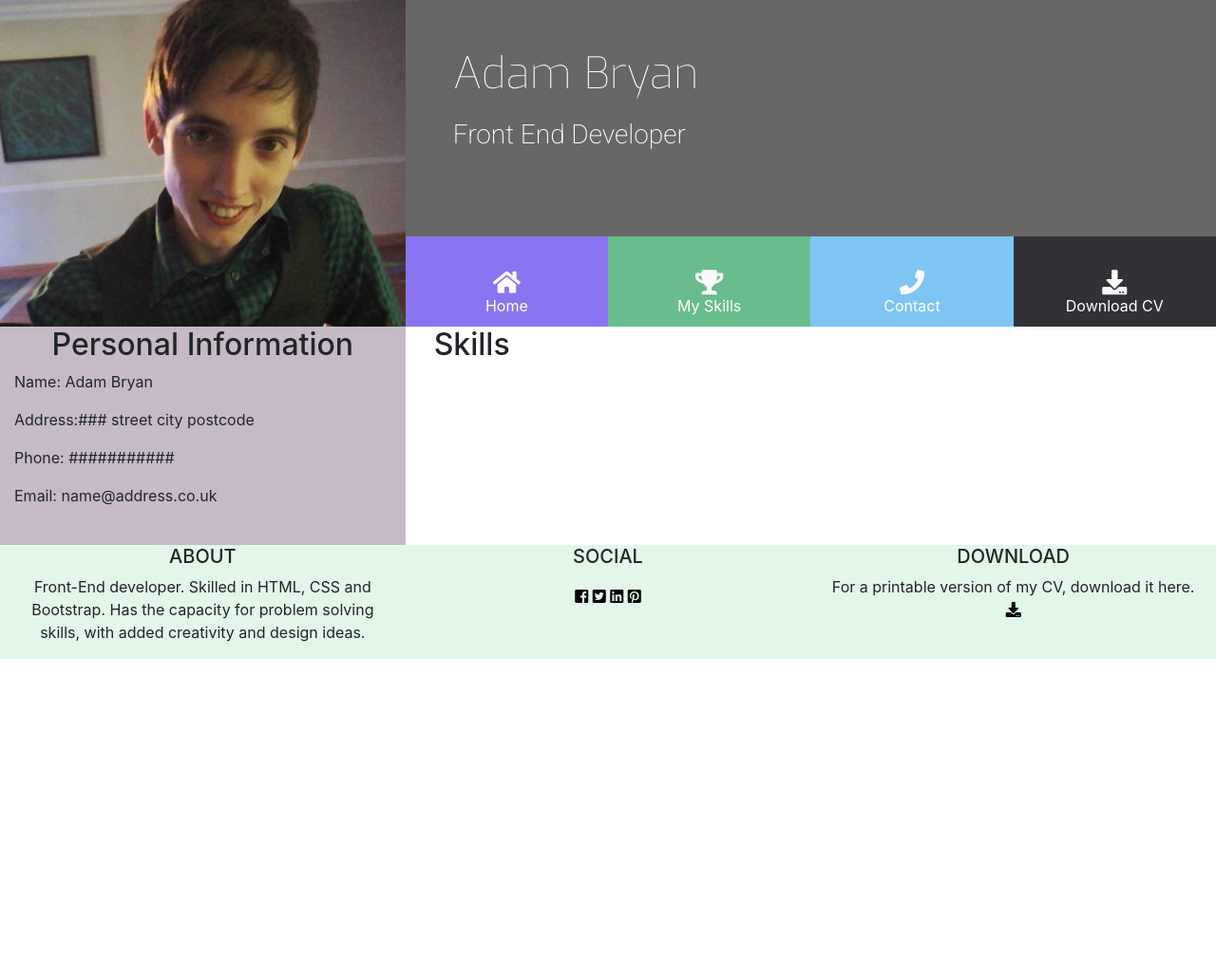
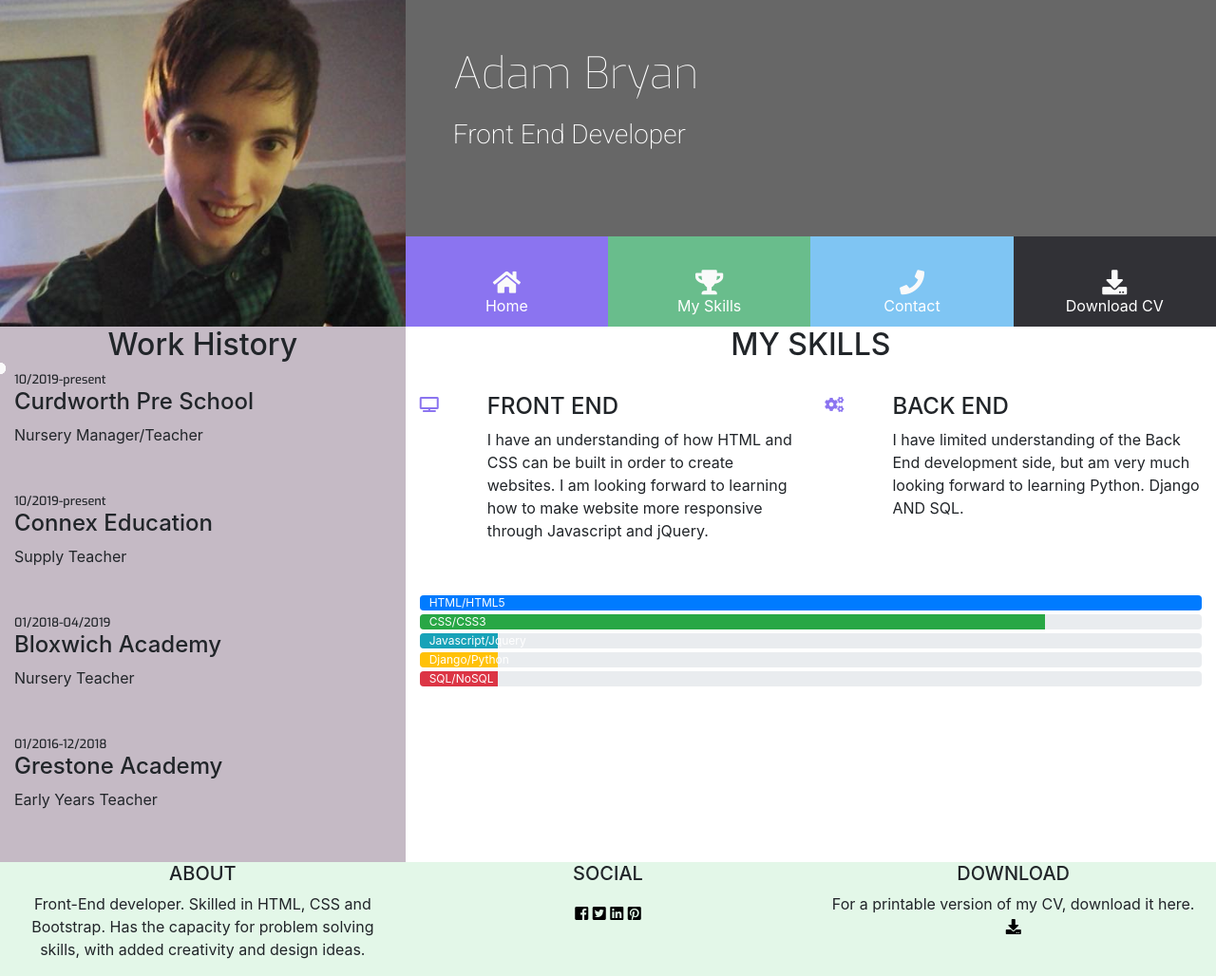
Before and after one commit to adam181189/Adam-B, a plain HTML site: page skills.html in a window 1280 px wide. Shown: the whole page at 95% size. Before the commit the page ends 800 px from the top, so only its background shows below. Drawn offline with nearby package versions, Linux system fonts and the light colour scheme.

Commit message:
skills page complete

```diff
--- a/css/style.css
+++ b/css/style.css
@@ -226,3 +226,76 @@ body {
 .value {
     font-size:90%
 }
+
+.skills-bar {
+    margin: 40px 20px;
+}
+
+.progress-type {
+    position:absolute;
+    left: 0px;
+     font-weight: 400;
+    padding: 3px 30px 2px 10px;
+    text-decoration:bold;
+}
+
+.progress-type-blue{
+    color: rgba(255, 145, 0, 0.932);
+}
+
+.progress-type-green{
+    color: rgba(255, 0, 0, 0.918);
+}
+.progress-type-aqua {
+    color:rgba(255, 68, 0, 0.986);
+}
+
+.progress-type-yellow{
+    color:rgba(128, 0, 128, 0.959);
+}
+
+.progress-type-red {
+    color:rgba(0, 128, 0, 0.945);
+}
+
+.progress {
+    position: relative;
+    height:25px;
+    margin-bottom:4px;
+    width:100%;
+    background-color:pink;
+}
+
+.timeline-item:before {
+    content: attr(data-dates);
+    position: relative;
+    left: 0;
+    top: 0;
+    display: block;
+    font-family: "Exo", sans-serif;
+    font-weight: 500;
+    font-size: 0.8em;
+    padding: 0;
+    margin: 0;
+}
+
+.timeline-item:after {
+    width: 12px;
+    height: 12px;
+    display: block;
+    top: 2.4em;
+    position: absolute;
+    left: -6px;
+    border-radius: 12px;
+    content: '';
+    background: #fafafa;
+}
+
+.timeline-item p{
+   padding:0px;
+   margin: 0px;
+}
+
+.history-items {
+    margin-bottom:30px;
+}
--- a/skills.html
+++ b/skills.html
@@ -1,15 +1,18 @@
 <!DOCTYPE html>
 <html lang="en">
+
 <head>
 	<meta charset="UTF-8" />
 	<meta name="viewport" content="width=device-width, initial-scale=1.0" />
 	<meta http-equiv="X-UA-Compatible" content="ie=edge" />
 	<link rel="stylesheet" type="text/css" href="css/style.css" />
-    <link rel="stylesheet" href="https://stackpath.bootstrapcdn.com/bootstrap/4.5.0/css/bootstrap.min.css"/>
-    <link rel="stylesheet" href="https://maxcdn.bootstrapcdn.com/font-awesome/4.7.0/css/font-awesome.min.css" type="text/css"/>
-    <link rel="stylesheet" href="https://use.fontawesome.com/releases/v5.6.3/css/all.css" integrity="sha384-UHRtZLI+pbxtHCWp1t77Bi1L4ZtiqrqD80Kn4Z8NTSRyMA2Fd33n5dQ8lWUE00s/" crossorigin="anonymous"/>
+	<link rel="stylesheet" href="https://stackpath.bootstrapcdn.com/bootstrap/4.5.0/css/bootstrap.min.css" />
+	<link rel="stylesheet" href="https://maxcdn.bootstrapcdn.com/font-awesome/4.7.0/css/font-awesome.min.css"
+		type="text/css" />
+	<link rel="stylesheet" href="https://use.fontawesome.com/releases/v5.6.3/css/all.css"
+		integrity="sha384-UHRtZLI+pbxtHCWp1t77Bi1L4ZtiqrqD80Kn4Z8NTSRyMA2Fd33n5dQ8lWUE00s/" crossorigin="anonymous" />
 
-    <title>Contact</title>
+	<title>Adam Bryan</title>
 </head>
 
 <body>
@@ -27,21 +30,17 @@
 
 					<div class="navigate-links">
 						<div class="row">
-                <a class="nav-box nav-box-home col-md-3" href="index.html"
-                  ><i class="fas fa-home" aria-hidden="true"></i>Home</a
-                >
+							<a class="nav-box nav-box-home col-md-3"
+								href="index.html"><i class="fas fa-home" aria-hidden="true"></i>Home</a>
 
-                <a class="nav-box nav-box-skills col-md-3" href="skills.html"
-                  ><i class="fas fa-trophy"></i>My Skills</a
-                >
+							<a class="nav-box nav-box-skills col-md-3"
+								href="skills.html"><i class="fas fa-trophy"></i>My Skills</a>
 
-                <a class="nav-box nav-box-contact col-md-3" href="contact.html"
-                  ><i class="fas fa-phone"></i>Contact</a
-                >
+							<a class="nav-box nav-box-contact col-md-3"
+								href="contact.html"><i class="fas fa-phone"></i>Contact</a>
 
-                <a class="nav-box nav-box-cv col-md-3" href="cv.html"
-                  ><i class="fas fa-download"></i>Download CV</a
-                >
+							<a class="nav-box nav-box-cv col-md-3"
+								href="cv.html"><i class="fas fa-download"></i>Download CV</a>
 						</div>
 					</div>
 				</div>
@@ -49,40 +48,129 @@
 		</div>
 	</header>
 
-    <div class="container-fluid info-row">
-
+	<section class="container-fluid">
 		<div class="row">
 			<div class="col-md-4 personal-info">
-            <h2>Personal Information</h2>
+				<div class="row">
+					<div class="col-12">
+						<h2 class="history-heading">Work History</h2>
 
-            <p>Name: Adam Bryan</p>
+						<div class="history-items">
+							<div class="timeline-item" data-dates="10/2019-present">
+								<h4>Curdworth Pre School</h4>
+								<p>Nursery Manager/Teacher</p>
+							</div>
+							<br>
+							<br>
+							<div class="timeline-item" data-dates="10/2019-present">
+								<h4>Connex Education</h4>
+								<p>Supply Teacher</p>
+							</div>
+							<br>
+							<br>
+							<div class="timeline-item" data-dates="01/2018-04/2019">
+								<h4>Bloxwich Academy</h4>
+								<p>Nursery Teacher</p>
+							</div>
+							<br>
+							<br>
+							<div class="timeline-item" data-dates="01/2016-12/2018">
+								<h4>Grestone Academy</h4>
+								<p>Early Years Teacher</p>
+							</div>
+							<br>
 
-            <p>
-            Address:### street city postcode
-            </p>
-
-            <p>Phone: ###########</p>
-
-            <p>Email: name@address.co.uk</p>
-            <br />
-        </div>
-
-            <div class="col-md-4 skills">
-            <h2 class="col-md-8">Skills</h2>
                     </div>
 					</div>
 					</div>
+				</div>
+
+				<div class="col-md-8">
+					<div class="row">
+						<div class="col">
+							<h2 class="personal-heading">My Skills</h2>
+							<br>
+						</div>
+						</div>
+						<div class="row">
+							<div class="col-10 offset-1 offset-sm-0 col-sm-4 col-md-6">
+								<div class="row">
+									<div class="col-2">
+										<i class="three-reason-icon fa fa-tv" aria-hidden="true"></i>
+									</div>
+									<div class="col-10">
+										<h4 class="three-reason-heading">Front End</h4>
+										<p>I have an understanding of how HTML and CSS can be built in order to create
+											websites.
+											I am looking forward to learning how to make website more responsive through
+											Javascript and jQuery.
+										</p>
+									</div>
+								</div>
+							</div>
+							<div class="col-10 offset-1 offset-sm-0 col-sm-4 col-md-6">
+								<div class="row">
+									<div class="col-2">
+										<i class="three-reason-icon fa fa-gears" aria-hidden="true"></i>
+									</div>
+									<div class="col-10">
+										<h4 class="three-reason-heading">Back End</h4>
+										<p>I have limited understanding of the Back End development side,
+											but am very much looking forward to learning Python. Django AND SQL.
+										</p>
+									</div>
+								</div>
+							</div>
+
+						</div>
+						<div class="row skills-bar">
+							<div class="col">
+								<div class="progress">
+									<div class="progress-bar" role="progressbar" style="width: 100%" aria-valuenow="10"
+										aria-valuemin="0" aria-valuemax="0">
+										<span class="progress-type">HTML/HTML5</span></div>
+
+								</div>
+								<div class="progress">
+									<div class="progress-bar bg-success" role="progressbar" style="width: 80%"
+										aria-valuenow="100" aria-valuemin="0" aria-valuemax="100">
+										<span class="progress-type">CSS/CSS3</span></div>
+								</div>
+								<div class="progress">
+
+									<div class="progress-bar bg-info" role="progressbar" style="width: 10%"
+										aria-valuenow="50" aria-valuemin="0" aria-valuemax="0">
+										<span class="progress-type">Javascript/Jquery</span></div>
+								</div>
+								<div class="progress">
+									<div class="progress-bar bg-warning" role="progressbar" style="width: 10%"
+										aria-valuenow="75" aria-valuemin="0" aria-valuemax="100">
+										<span class="progress-type">Django/Python</span></div>
+								</div>
+								<div class="progress">
+									<div class="progress-bar bg-danger" role="progressbar" style="width: 10%"
+										aria-valuenow="100" aria-valuemin="0" aria-valuemax="100">
+										<span class="progress-type">SQL/NoSQL</span></div>
+								</div>
+							</div>
+
+						</div>
+					</div>
+				</div>
+	</section>
+
 
 	<div class="container-fluid footing">
 		<div class="row">
 
 			<div class="col-md-4">
 				<h5 class="about-info">About</h5>
-            <p>Front-End developer. Skilled in HTML, CSS and Bootstrap. Has the capacity for problem solving skills, with added creativity and design ideas.
+				<p>Front-End developer. Skilled in HTML, CSS and Bootstrap. Has the capacity for problem solving
+					skills, with added creativity and design ideas.
 				</p>
 			</div>
 
-            <div class="col-md-4">
+			<div class="social-media-links col-md-4">
 				<h5 class="social-media-links">Social</h5>
 				<a href="https://www.facebook.com/adam.bryan.942"><i class="fab fa-facebook-square"></i></a>
 				<a href="https://twitter.com/AdamBry75568055"><i class="fab fa-twitter-square"></i></a>
@@ -99,21 +187,17 @@
 		</div>
 	</div>
 
-    <script
-      src="https://code.jquery.com/jquery-3.5.1.slim.min.js"
-      integrity="sha384-DfXdz2htPH0lsSSs5nCTpuj/zy4C+OGpamoFVy38MVBnE+IbbVYUew+OrCXaRkfj"
-      crossorigin="anonymous"
-    ></script>
-    <script
-      src="https://stackpath.bootstrapcdn.com/bootstrap/4.5.0/js/bootstrap.min.js"
-      integrity="sha384-OgVRvuATP1z7JjHLkuOU7Xw704+h835Lr+6QL9UvYjZE3Ipu6Tp75j7Bh/kR0JKI"
-      crossorigin="anonymous"
-    ></script>
 
-    <script
-      src="https://cdn.jsdelivr.net/npm/popper.js@1.16.0/dist/umd/popper.min.js"
-      integrity="sha384-Q6E9RHvbIyZFJoft+2mJbHaEWldlvI9IOYy5n3zV9zzTtmI3UksdQRVvoxMfooAo"
-      crossorigin="anonymous"
-    ></script>
+	<script src="https://code.jquery.com/jquery-3.5.1.slim.min.js"
+		integrity="sha384-DfXdz2htPH0lsSSs5nCTpuj/zy4C+OGpamoFVy38MVBnE+IbbVYUew+OrCXaRkfj" crossorigin="anonymous">
+	</script>
+	<script src="https://stackpath.bootstrapcdn.com/bootstrap/4.5.0/js/bootstrap.min.js"
+		integrity="sha384-OgVRvuATP1z7JjHLkuOU7Xw704+h835Lr+6QL9UvYjZE3Ipu6Tp75j7Bh/kR0JKI" crossorigin="anonymous">
+	</script>
+
+	<script src="https://cdn.jsdelivr.net/npm/popper.js@1.16.0/dist/umd/popper.min.js"
+		integrity="sha384-Q6E9RHvbIyZFJoft+2mJbHaEWldlvI9IOYy5n3zV9zzTtmI3UksdQRVvoxMfooAo" crossorigin="anonymous">
+	</script>
 </body>
+
 </html>
```
Also changed, not shown: cv.html (+97 -49 lines), index.html (+3 -3 lines). Lines whose indentation alone changed are shown as unchanged.
